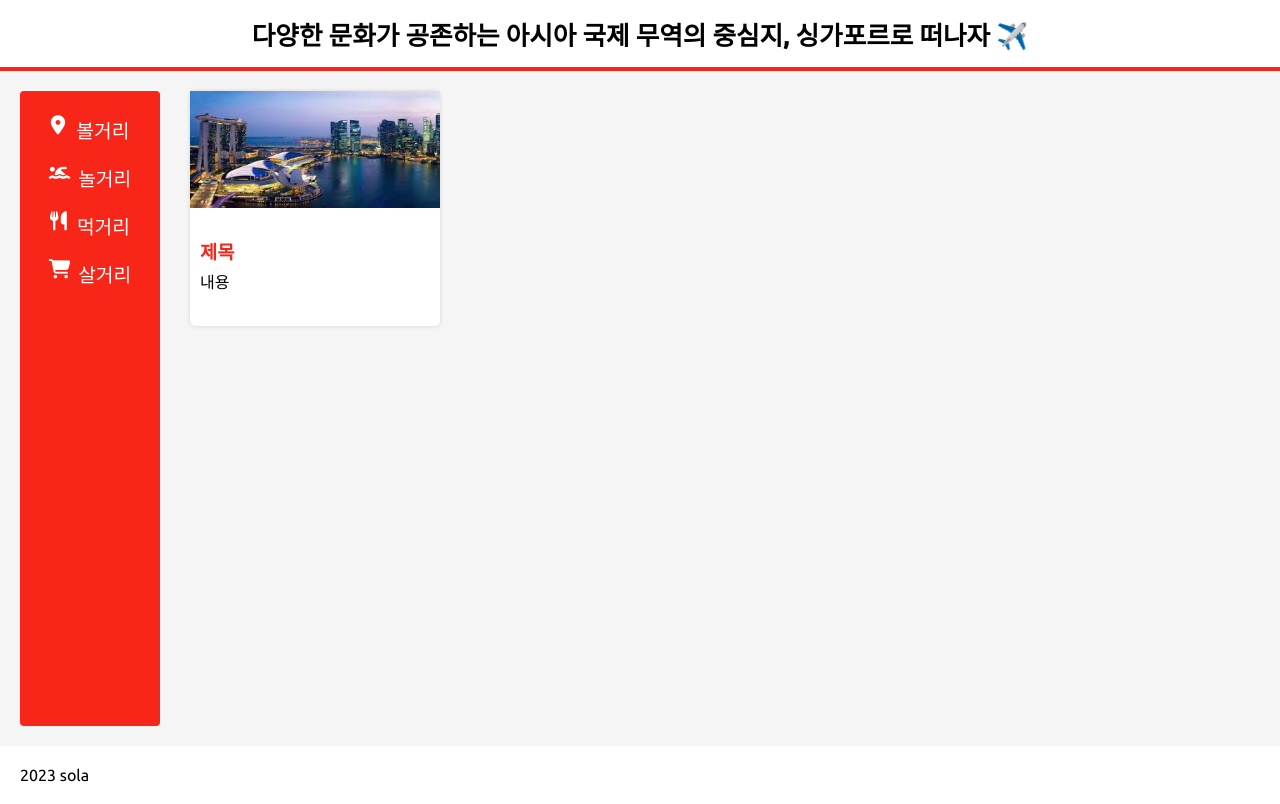
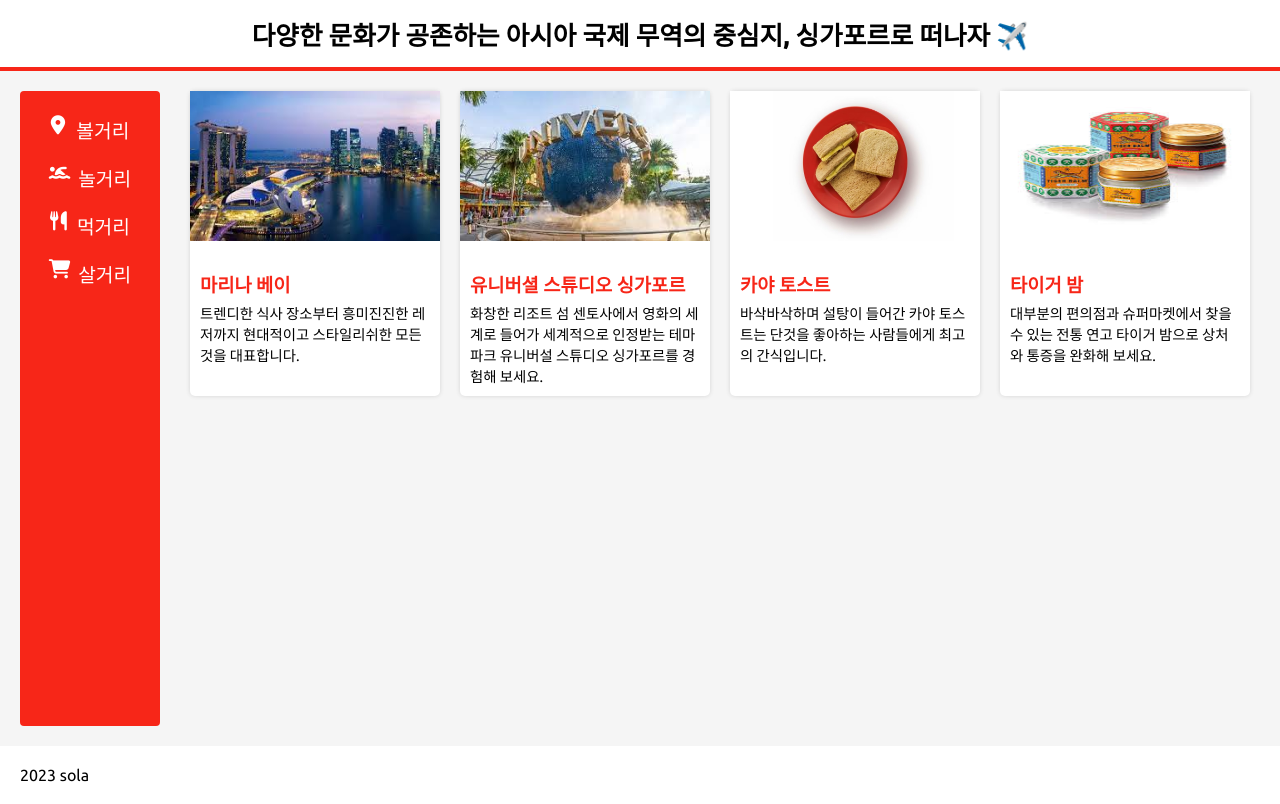
Before and after one commit to devsoladev/toy_singapore_gagopore, a website with bundled scripts: page index.html in a window 1280 px wide. Built offline with nearby package versions, Linux system fonts and the light colour scheme.

Commit message:
feat: card 컴포넌트를 추가한다

```diff
--- a/index.html
+++ b/index.html
@@ -62,8 +62,41 @@
 				<div class="card">
 					<img src="./images/marinabay.jpeg" alt="Thumbnail" />
 					<div class="contents">
-						<h3 class="title">제목</h3>
-						<div class="description">내용</div>
+						<h3 class="title">마리나 베이</h3>
+						<div class="description">
+							트렌디한 식사 장소부터 흥미진진한 레저까지 현대적이고 스타일리쉬한
+							모든 것을 대표합니다.
+						</div>
+					</div>
+				</div>
+				<div class="card">
+					<img src="./images/uss.jpeg" alt="Thumbnail" />
+					<div class="contents">
+						<h3 class="title">유니버셜 스튜디오 싱가포르</h3>
+						<div class="description">
+							화창한 리조트 섬 센토사에서 영화의 세계로 들어가 세계적으로
+							인정받는 테마파크 유니버설 스튜디오 싱가포르를 경험해 보세요.
+						</div>
+					</div>
+				</div>
+				<div class="card">
+					<img src="./images/kayatoast.jpeg" alt="Thumbnail" />
+					<div class="contents">
+						<h3 class="title">카야 토스트</h3>
+						<div class="description">
+							바삭바삭하며 설탕이 들어간 카야 토스트는 단것을 좋아하는
+							사람들에게 최고의 간식입니다.
+						</div>
+					</div>
+				</div>
+				<div class="card">
+					<img src="./images/tigerbalm.jpeg" alt="Thumbnail" />
+					<div class="contents">
+						<h3 class="title">타이거 밤</h3>
+						<div class="description">
+							대부분의 편의점과 슈퍼마켓에서 찾을 수 있는 전통 연고 타이거
+							밤으로 상처와 통증을 완화해 보세요.
+						</div>
 					</div>
 				</div>
 			</section>
--- a/style.css
+++ b/style.css
@@ -33,6 +33,7 @@
 	display: flex;
 	background-color: #f5f5f5;
 	height: calc(100% - 125px);
+	overflow-y: scroll;
 }
 
 aside {
@@ -72,7 +73,7 @@
 	display: flex;
 	flex-direction: column;
 	width: 250px;
-	min-height: 150px;
+	/* min-height: 150px; */
 	margin: 20px 10px;
 	border-radius: 5px;
 	box-shadow: 0 0 4px #d4d4d4;
@@ -80,7 +81,7 @@
 
 .card > img {
 	width: 100%;
-	height: 50%;
+	height: 150px;
 }
 
 .card .contents {
@@ -89,6 +90,10 @@
 
 .card .title {
 	margin-bottom: 5px;
+}
+
+.card .description {
+	font-size: 0.9rem;
 }
 
 footer {
```
